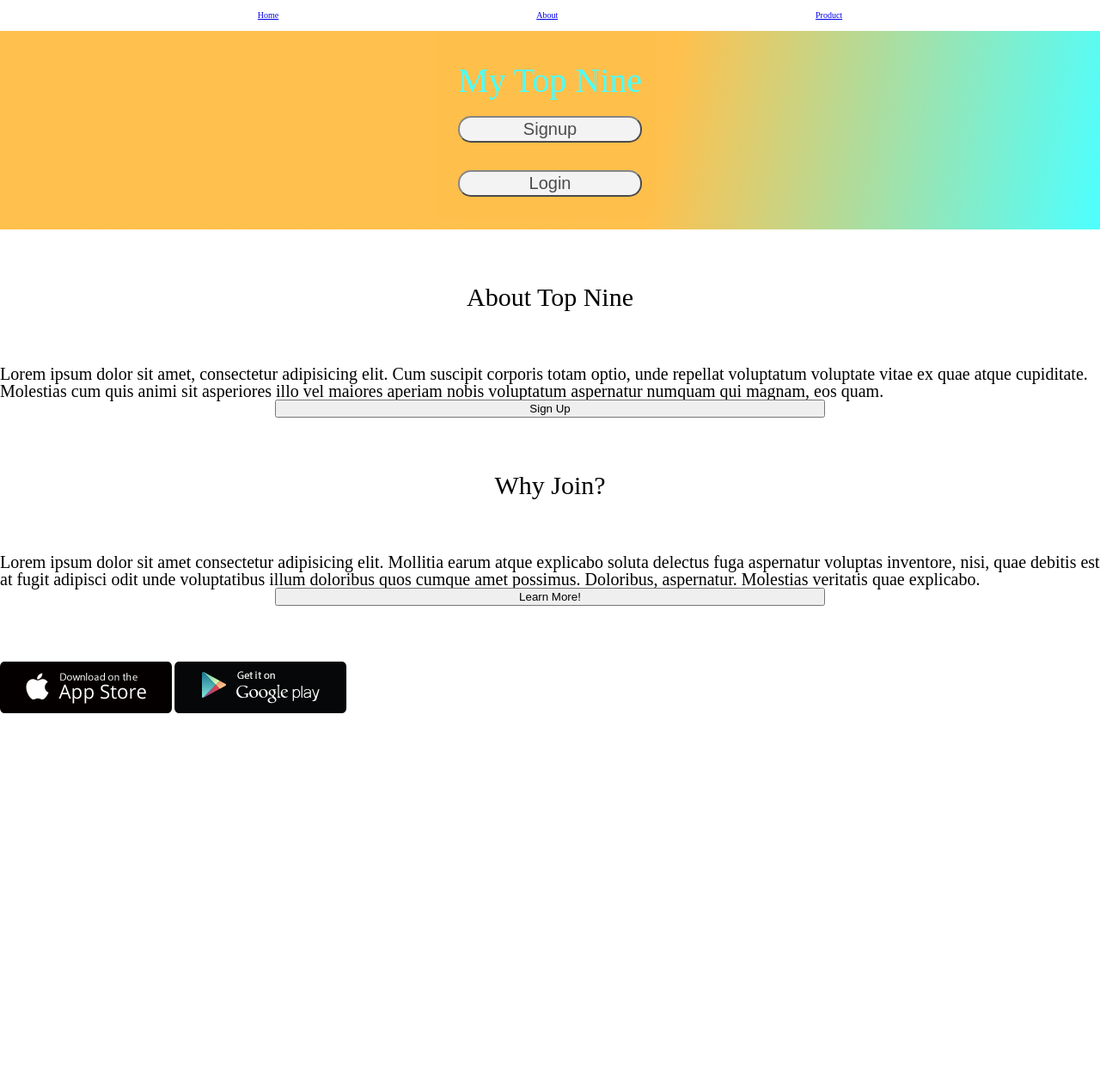
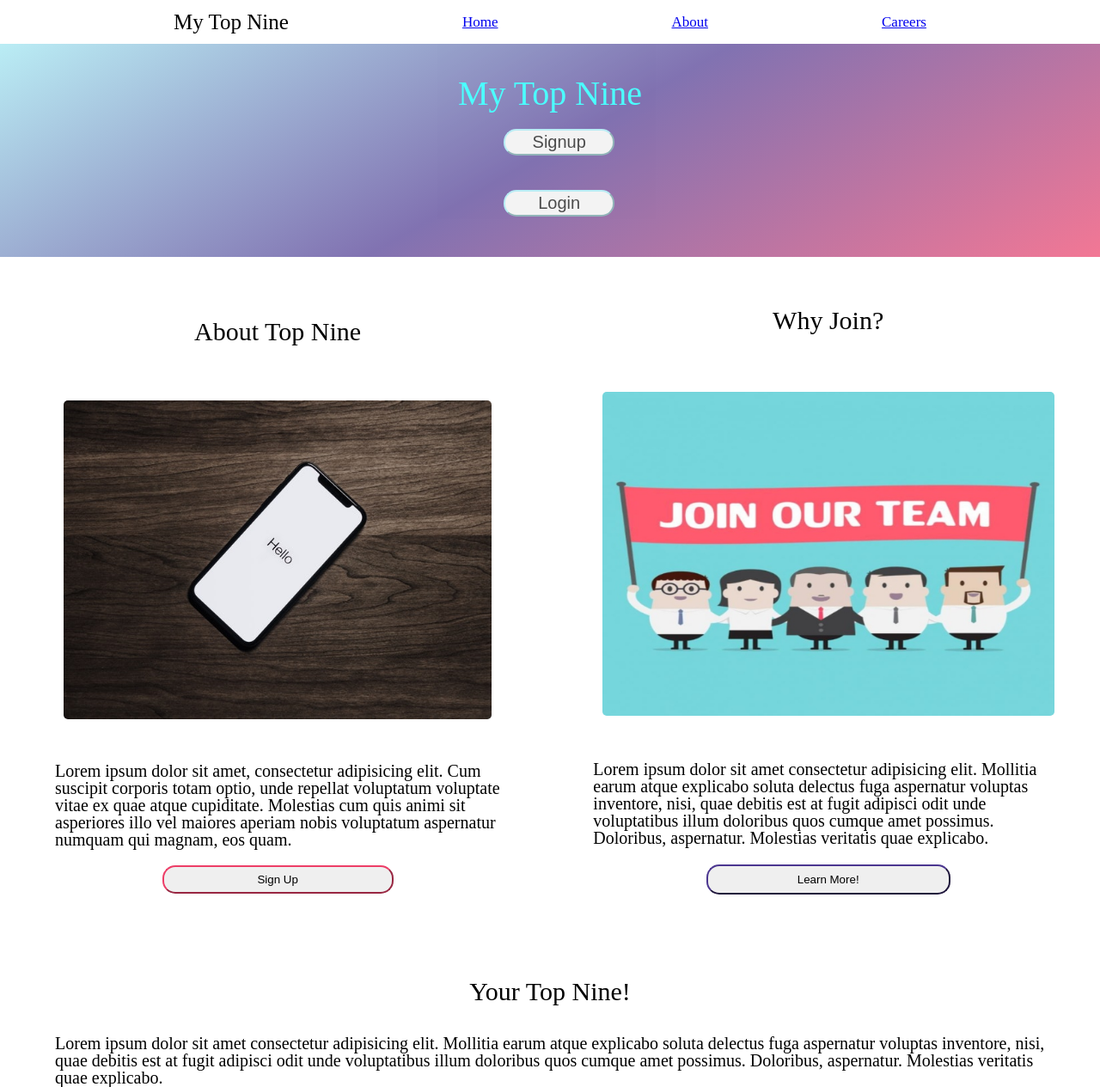
Before and after one commit to my-top-9/UI-Terrell-Tullis, a plain HTML site: page index.html in a window 1280 px wide. Shown: the whole page at 86% size. Before the commit the page ends 896 px from the top, so only its background shows below. Drawn offline with Linux system fonts and the light colour scheme.

Commit message:
Added some responsiveness

```diff
--- a/LESS/global.less
+++ b/LESS/global.less
@@ -15,6 +15,5 @@ p{
 }
 
 .info-container{
-    min-width: 500px;
     margin: 0 auto;
 }
--- a/LESS/marketingPage.less
+++ b/LESS/marketingPage.less
@@ -14,9 +14,13 @@
         justify-content: space-evenly;
         align-items: center;
         padding: 3% 0;
-    background: linear-gradient(100deg, orange, orange 60%, cyan);
+        background: linear-gradient(150deg, @color1, @color2 50%, @color3);
         opacity: .7;
         height: 100%;
+
+        @media @desktop{
+            height: 70%;
+        }
 
     h1{
         color: aqua;
@@ -24,10 +28,12 @@
     }
 
     button{
-        padding: 2px 40px;
+        padding: 2px 30px;
         border-radius: 15px;
         font-size: 2rem;
         margin-top: 10%;
+        border-color: @color1;
+        width: 60%;
     }
 }
 
@@ -35,18 +41,35 @@
         display: flex;
         justify-content: center;
         flex-flow: column wrap;
+        margin: 0 5%;
+        padding-top: 3%;
+
         img{
-            width: 260px;
+            display: none;
+            width: 300px;
             height: 240px;
             border-radius: 5px;
+
+            @media @tablet{
+                display: block;
+                margin-bottom: 10% 2%;
+            }
+
+            @media @desktop{
+                width: 100%;
+                height: 50%;
+            }
         }
 
         h2{
             text-align: center;
-            padding: 5%;
+            padding: 3%;
         }
         button{
-            margin: 0 25%;
+            margin: 4% 25%;
+            padding: 1.5%;
+            border-radius: 15px;
+            border-color: @color3;
         }
     }
 
@@ -54,22 +77,55 @@
         display: flex;
         justify-content: center;
         flex-flow: column wrap;
+        margin: 0 5%;
+        padding-top: 2%;
+
+        }
         img{
-            width: 260px;
+            display: none;
+            width: 300px;
             height: 240px;
             border-radius: 5px;
+
+            @media @tablet{
+                display: block;
+                margin: 10% 2%;
+            }
+
+            @media @desktop{
+                width: 100%;
+                height: 50%;
+            }
         }
 
         h2{
             text-align: center;
-            padding: 5%;
+            padding: 3%;
         }
         button{
-             margin: 0 25%;
+             margin: 4% 25%;
+             padding: 1.5%;
+             border-radius: 15px;
+             border-color: @color2;
         }
     }
 
+    .bottom-content{
+        margin: 0 5%;
+        padding-top: 2%;
+    }
+
     .download-now{
-        margin: 5% 0;
+        margin: 0 auto;
+
+        @media @tablet{
+            display: none;
         }
     }
+
+    @media @tablet {
+        .main-content{
+            display: flex;
+            flex-direction: row;
+        }
+    }
--- a/LESS/nav.less
+++ b/LESS/nav.less
@@ -1,5 +1,27 @@
 nav{
+    padding: 1% 0;
     display: flex;
     justify-content: space-evenly;
-    padding: 1% 0;
+    align-items: center;
+
+    @media @tablet{
+        .hamburger{
+            display: none;
+        }
+    }
 }
+
+nav a{
+    display: none;
+    font-size: 1.7rem;
+
+    @media @tablet{
+        display: block;
+    }
+}
+
+nav h4{
+    text-align: center;
+    font-size: 2.5rem;
+
+}
--- a/LESS/variables.less
+++ b/LESS/variables.less
@@ -0,0 +1,7 @@
+
+@tablet:~"(min-width: 800px)";
+@desktop:~"(min-width: 1000px)";
+
+@color1: #9CE5F0;
+@color2: #4B3690;
+@color3: #ED3D67;
--- a/index.html
+++ b/index.html
@@ -5,14 +5,17 @@
     <meta http-equiv="X-UA-Compatible" content="ie=edge">
     <title>My Top Nine</title>
 
+    <link rel="stylesheet" href="https://use.fontawesome.com/releases/v5.7.1/css/all.css" integrity="sha384-fnmOCqbTlWIlj8LyTjo7mOUStjsKC4pOpQbqyi7RrhN7udi9RwhKkMHpvLbHG9Sr" crossorigin="anonymous">
     <link rel="stylesheet" type="text/css" href="./CSS/index.css" />
 </head>
 <body>
     <div class="info-container">
         <nav>
+            <i class="fas fa-hamburger fa-3x hamburger"></i>
+            <h4>My Top Nine</h4>
             <a href="#">Home</a>
             <a href="#">About</a>
-            <a href="#">Product</a>
+            <a href="#">Careers</a>
         </nav>
         <section class='top-content'>
             <div class='top-contentBG'>
@@ -23,9 +26,10 @@
             </div>
         </section>
 
+       <div class = 'main-content'>
         <section class="left-content">
             <h2>About Top Nine</h2>
-            <!-- <img src="images/about.jpeg" alt=""> -->
+            <img src="images/about.jpeg" alt="">
             <p>Lorem ipsum dolor sit amet, consectetur adipisicing elit. Cum suscipit corporis totam
                 optio, unde repellat voluptatum voluptate vitae ex quae atque cupiditate. Molestias
                 cum quis animi sit asperiores illo vel maiores aperiam nobis voluptatum aspernatur
@@ -35,7 +39,7 @@
 
         <section class="right-content">
             <h2>Why Join?</h2>
-            <!-- <img src="images/hiring.jpg" alt=""> -->
+            <img src="images/hiring.jpg" alt="">
             <p>Lorem ipsum dolor sit amet consectetur adipisicing elit. Mollitia earum atque explicabo
                 soluta delectus fuga aspernatur voluptas inventore, nisi, quae debitis est at fugit adipisci
                 odit unde voluptatibus illum doloribus quos cumque amet possimus. Doloribus, aspernatur.
@@ -47,6 +51,15 @@
             <img src="images/google-play-button.png" alt="">
         </section>
     </div>
+    <section class="bottom-content">
+            <h2>Your Top Nine!</h2>
+            <p>Lorem ipsum dolor sit amet consectetur adipisicing elit. Mollitia earum atque explicabo
+                soluta delectus fuga aspernatur voluptas inventore, nisi, quae debitis est at fugit adipisci
+                odit unde voluptatibus illum doloribus quos cumque amet possimus. Doloribus, aspernatur.
+                Molestias veritatis quae explicabo.</p>
+        </section>
+
+    </div> <!-- Container-->
 
 
 </body>
```
Also changed, not shown: CSS/index.css. Lines whose indentation alone changed are shown as unchanged.
